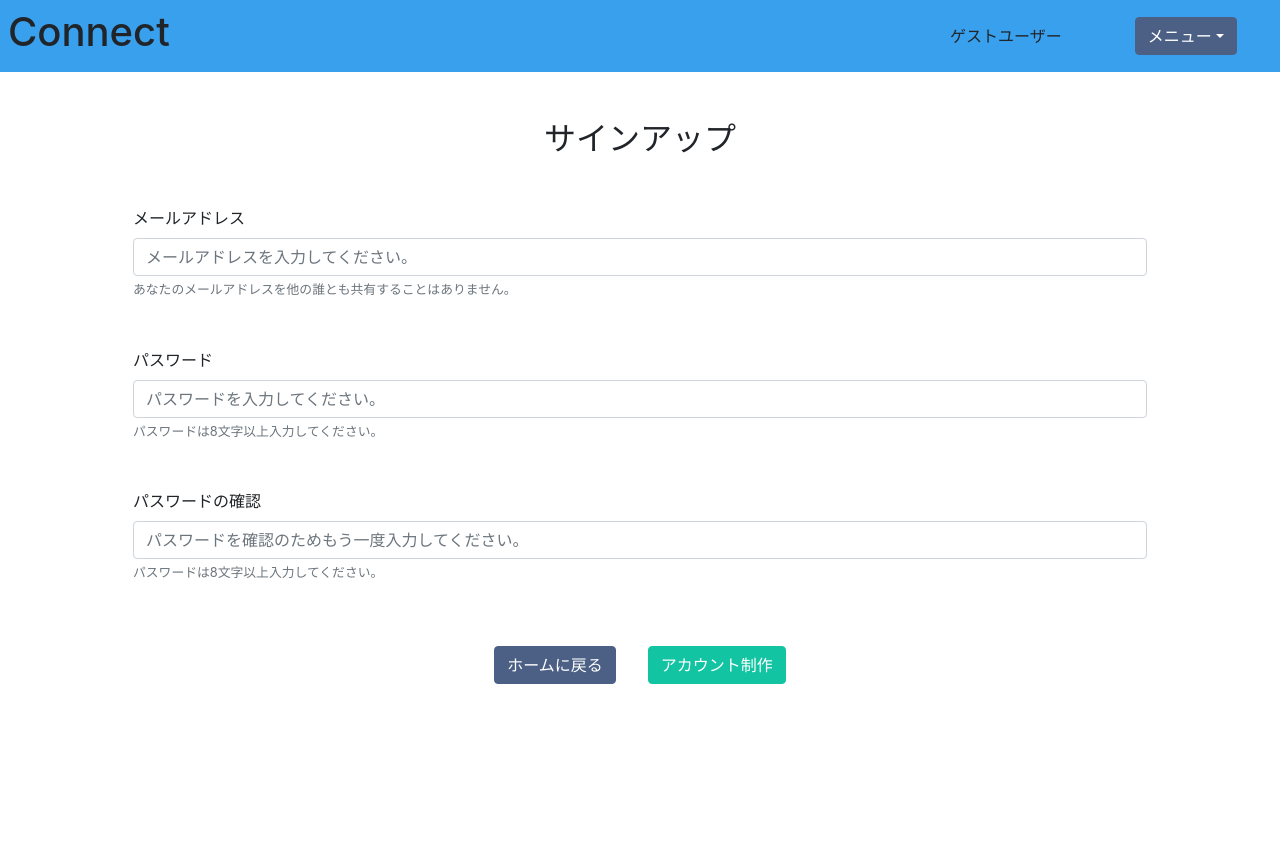
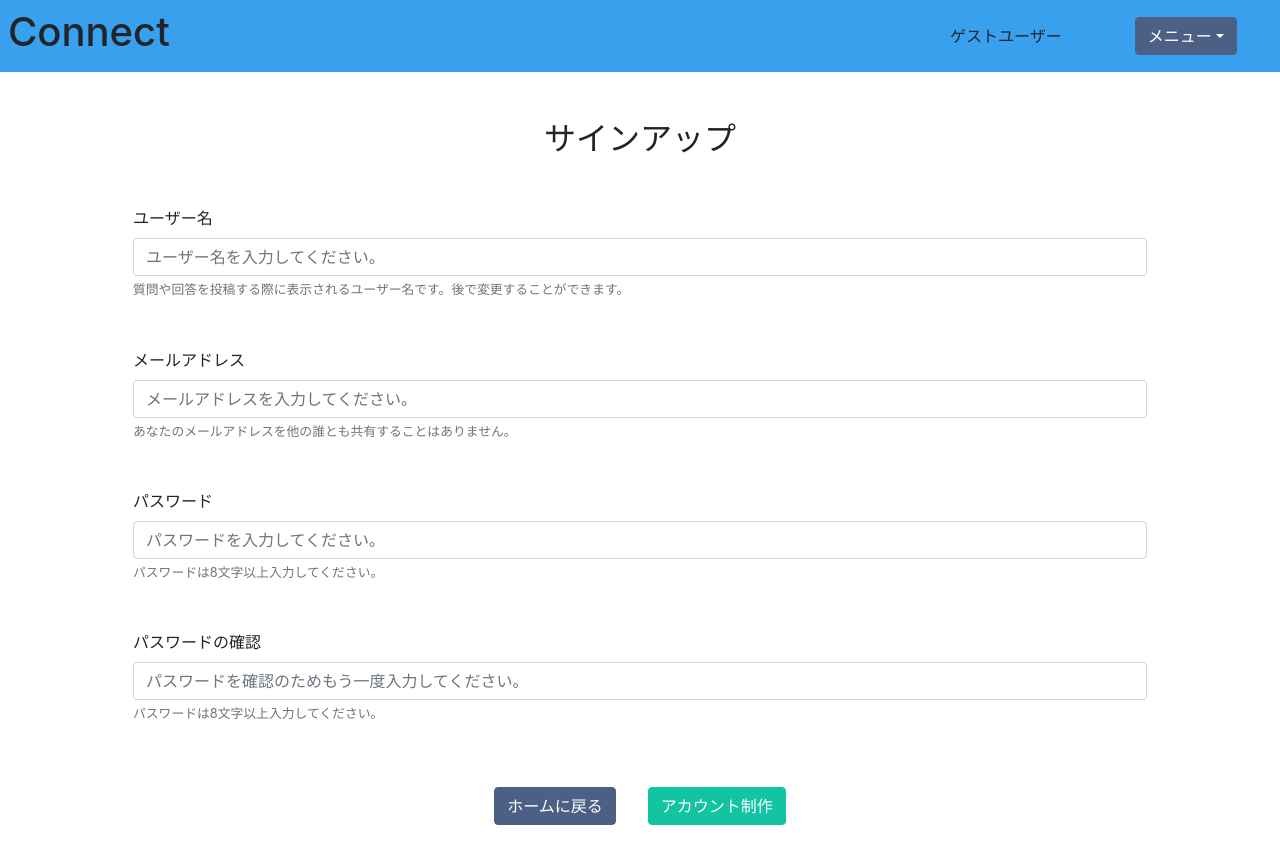
Before and after one commit to Taku-orand/connect-frontend, a Vue app: page /signup in a window 1280 px wide. Shown: the top 864 px of the page. Before the commit the page ends 800 px from the top, so only its background shows below. Built offline with nearby package versions, Linux system fonts and the light colour scheme; no server answers.

Commit message:
ユーザー名を登録できるようにしました。

```diff
--- a/src/components/Header.vue
+++ b/src/components/Header.vue
@@ -5,7 +5,7 @@
         <h1 class="p-2">Connect</h1>
       </div>
       <div class="col-2 d-flex align-items-center justify-content-end">
-        <div>{{ $store.state.user.email }}</div>
+        <div>{{ $store.state.user.name }}</div>
       </div>
       <div class="col-2 d-flex align-items-center justify-content-center">
         <div class="dropdown text-center">
@@ -49,7 +49,6 @@ export default {
       axios
         .delete(`${process.env.VUE_APP_CONNECT_BACKEND_URL}/signout`, { withCredentials: true })
         .then((response) => {
-          console.log(response);
           store.dispatch("checkSignedIn");
           if (response.data.signed_out) {
             store.commit("setAlert", {
--- a/src/components/Signup.vue
+++ b/src/components/Signup.vue
@@ -1,6 +1,11 @@
 <template>
   <div class="container">
     <h2 class="text-center m-5">サインアップ</h2>
+    <div class="form-group m-5">
+      <label for="name">ユーザー名</label>
+      <input v-model="data.name" type="text" class="form-control" id="name" aria-describedby="nameHelp" placeholder="ユーザー名を入力してください。" />
+      <small id="nameHelp" class="form-text text-muted">質問や回答を投稿する際に表示されるユーザー名です。後で変更することができます。</small>
+    </div>
     <div class="form-group m-5">
       <label for="email">メールアドレス</label>
       <input v-model="data.email" type="email" class="form-control" id="email" aria-describedby="emailHelp" placeholder="メールアドレスを入力してください。" />
@@ -38,6 +43,7 @@ export default {
     const store = useStore();
 
     const data = reactive({
+      name: "",
       email: "",
       password: "",
       passwordConfirmation: "",
@@ -49,6 +55,7 @@ export default {
           `${process.env.VUE_APP_CONNECT_BACKEND_URL}/signup`,
           {
             user: {
+              name: data.name,
               email: data.email,
               password: data.password,
               passwordConfirmation: data.passwordConfirmation,
--- a/src/store.js
+++ b/src/store.js
@@ -8,7 +8,7 @@ export const store = createStore({
     return {
       // ユーザー
       user: {
-        email: "ゲストユーザー",
+        name: "ゲストユーザー",
       },
 
       // アラート
@@ -48,7 +48,7 @@ export const store = createStore({
     },
 
     resetUser: (state) => {
-      state.user.email = "ゲストユーザー";
+      state.user.name = "ゲストユーザー";
     },
 
     // アラート
```
